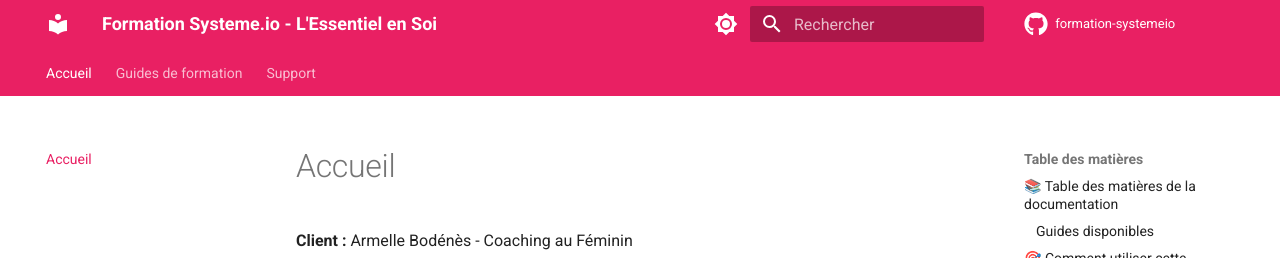
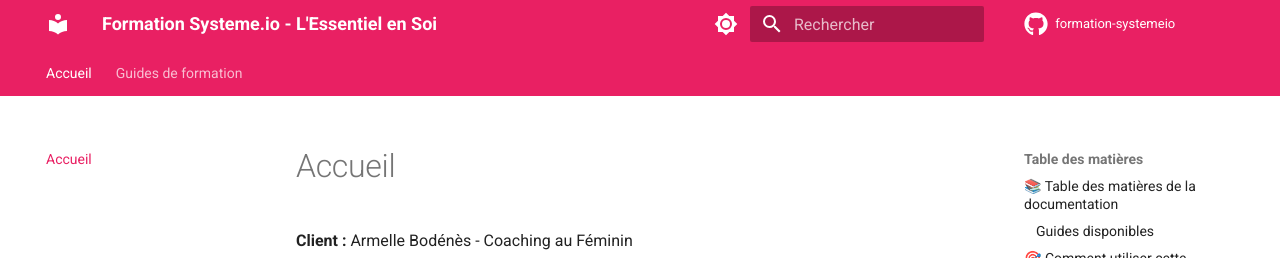
Before and after one commit to Mehdisback/formation-systemio, an MkDocs documentation site: the page built from docs/Guide de Formation Systeme.io - L'Essentiel en Soi.md, in a window 1280 px wide and 900 px high. Shown: the top 258 px of the window. Built offline with MkDocs 1.6.1 and Material for MkDocs 9.7.7, drawn with Linux system fonts in a browser that asks for light colours; comment, search, counter and statistics services are not loaded.

Commit message:
Update mkdocs.yml

```diff
--- a/mkdocs.yml
+++ b/mkdocs.yml
@@ -2,7 +2,7 @@
 site_name: Formation Systeme.io - L'Essentiel en Soi
 site_description: Guide complet pour gérer votre landing page en autonomie
 site_author: Mehdi SLAYKI
-site_url: https://a-tek-universe.fr
+site_url: https://MehdisBack.github.io/formation-systemeio/
 
 # Repository
 repo_name: formation-systemeio
@@ -83,19 +83,18 @@
 
 # Navigation
 nav:
-  - Accueil: Guide de Formation Systeme.io - L'Essentiel en Soi.md
+  - Accueil: "Guide de Formation Systeme.io - L'Essentiel en Soi.md"
   - Guides de formation:
-    - 01 - Démarrage rapide: Guide 01 - Démarrage Rapide Systeme.io.md
-    - 02 - Modification du contenu: Guide 02 - Modification du Contenu de la Landing Page.md
-    - 03 - Gestion CTA et Calendly: Guide 03 - Gestion des CTA et Calendly.md
-    - 04 - Design et mise en page: Guide 04 - Design et Mise en Page.md
-    - 05 - Formulaires: Guide 05 - Formulaires et Collecte de Données.md
-    - 06 - SEO et référencement: Guide 06 - SEO et Référencement.md
-    - 07 - Suivi et analytics: Guide 07 - Suivi et Analyse des Performances.md
-    - 08 - Maintenance: Guide 08 - Maintenance et Bonnes Pratiques.md
-    - 09 - FAQ: Guide 09 - Résolution de Problèmes (FAQ).md
-    - 10 - Glossaire: Guide 10 - Glossaire et Terminologie.md
-  - Support: support.md
+    - 01 - Démarrage rapide: "Guide 01 - Démarrage Rapide Systeme.io.md"
+    - 02 - Modification du contenu: "Guide 02 - Modification du Contenu de la Landing Page.md"
+    - 03 - Gestion CTA et Calendly: "Guide 03 - Gestion des CTA et Calendly.md"
+    - 04 - Design et mise en page: "Guide 04 - Design et Mise en Page.md"
+    - 05 - Formulaires: "Guide 05 - Formulaires et Collecte de Données.md"
+    - 06 - SEO et référencement: "Guide 06 - SEO et Référencement.md"
+    - 07 - Suivi et analytics: "Guide 07 - Suivi et Analyse des Performances.md"
+    - 08 - Maintenance: "Guide 08 - Maintenance et Bonnes Pratiques.md"
+    - 09 - FAQ: "Guide 09 - Résolution de Problèmes (FAQ).md"
+    - 10 - Glossaire: "Guide 10 - Glossaire et Terminologie.md"
 
 # CSS personnalisé (optionnel)
 # extra_css:
```
